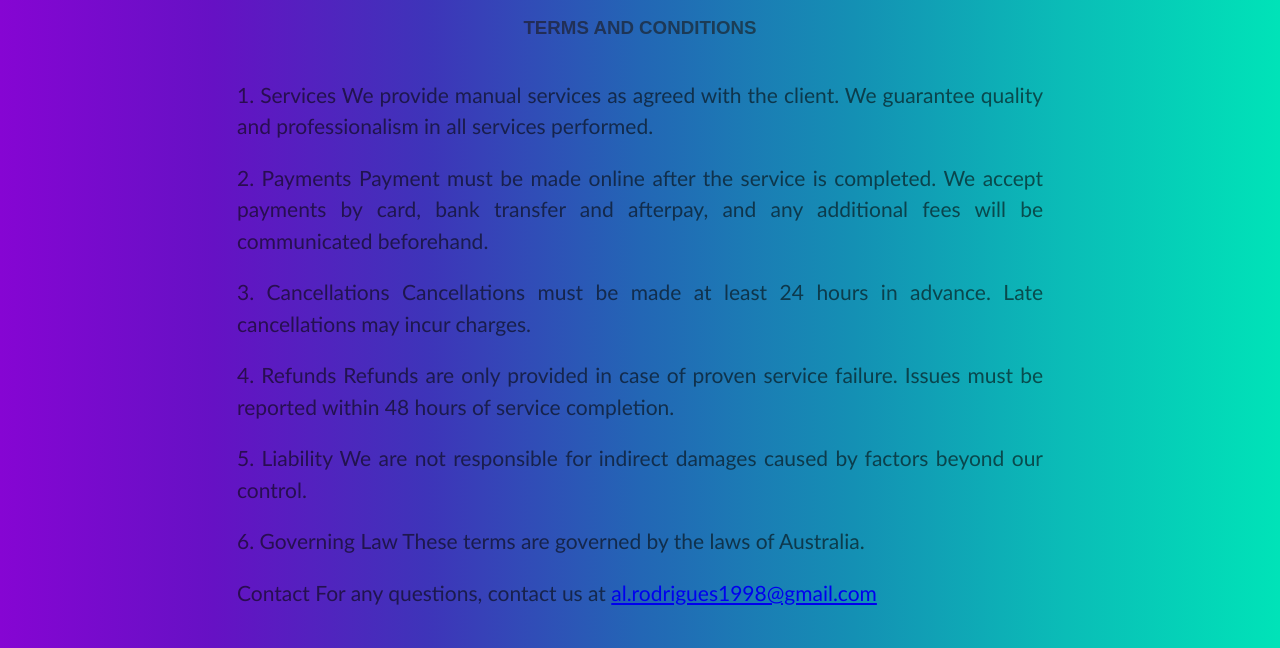
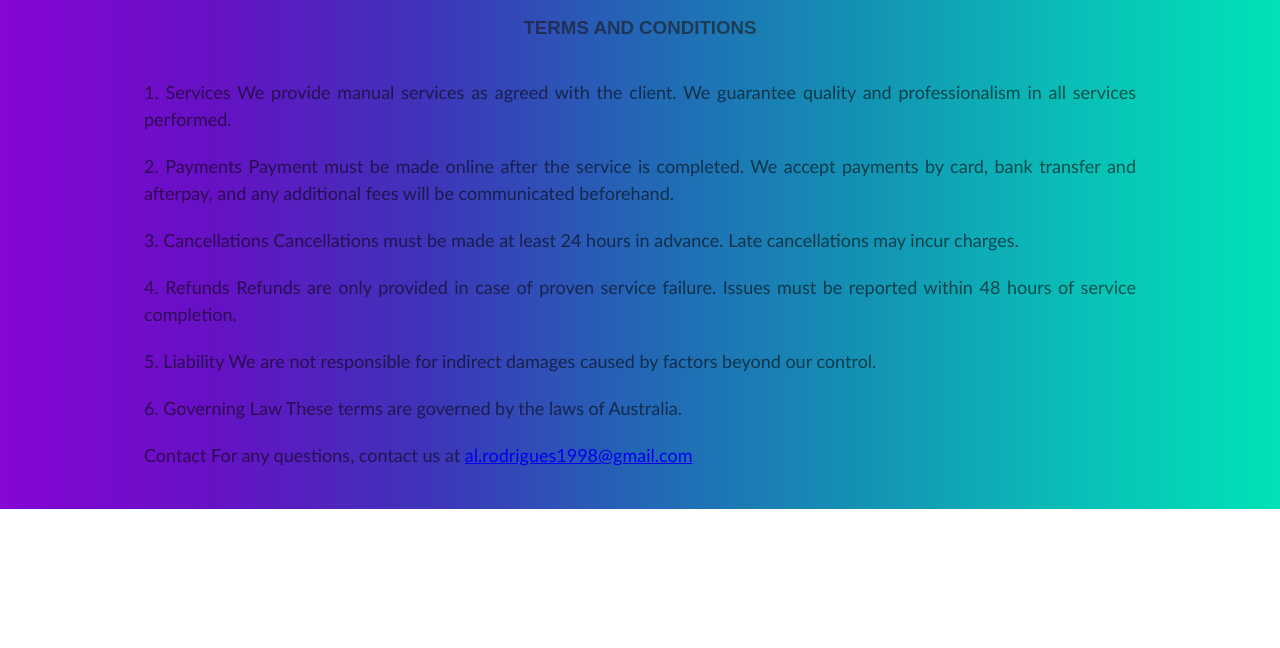
Before and after one commit to PamelaRondina/rapunzel_afro_hair, a plain HTML site: page index.html in a window 1280 px wide. Shown: the part 432-1080 px from the top of the page. After the commit the page ends 941 px from the top, so only its background shows below. Drawn offline with Linux system fonts and the light colour scheme.

Commit message:
ajuste de tamanho p

```diff
--- a/style.css
+++ b/style.css
@@ -36,7 +36,7 @@ h3 {
 div, p {
     font-family:'Gill Sans', 'Gill Sans MT', Calibri, 'Trebuchet MS', sans-serif;
     color: rgba(7, 6, 6, 0.6);
-    font-size: 21px;
+    font-size: 18px;
     line-height: 1.5;
     text-align: justify;
     padding: 10px 0;
@@ -46,7 +46,7 @@ div, p {
 
 header,
 section {
-    max-width: 65%;
+    max-width: 80%;
     margin: 0 auto;
 }
 
```
